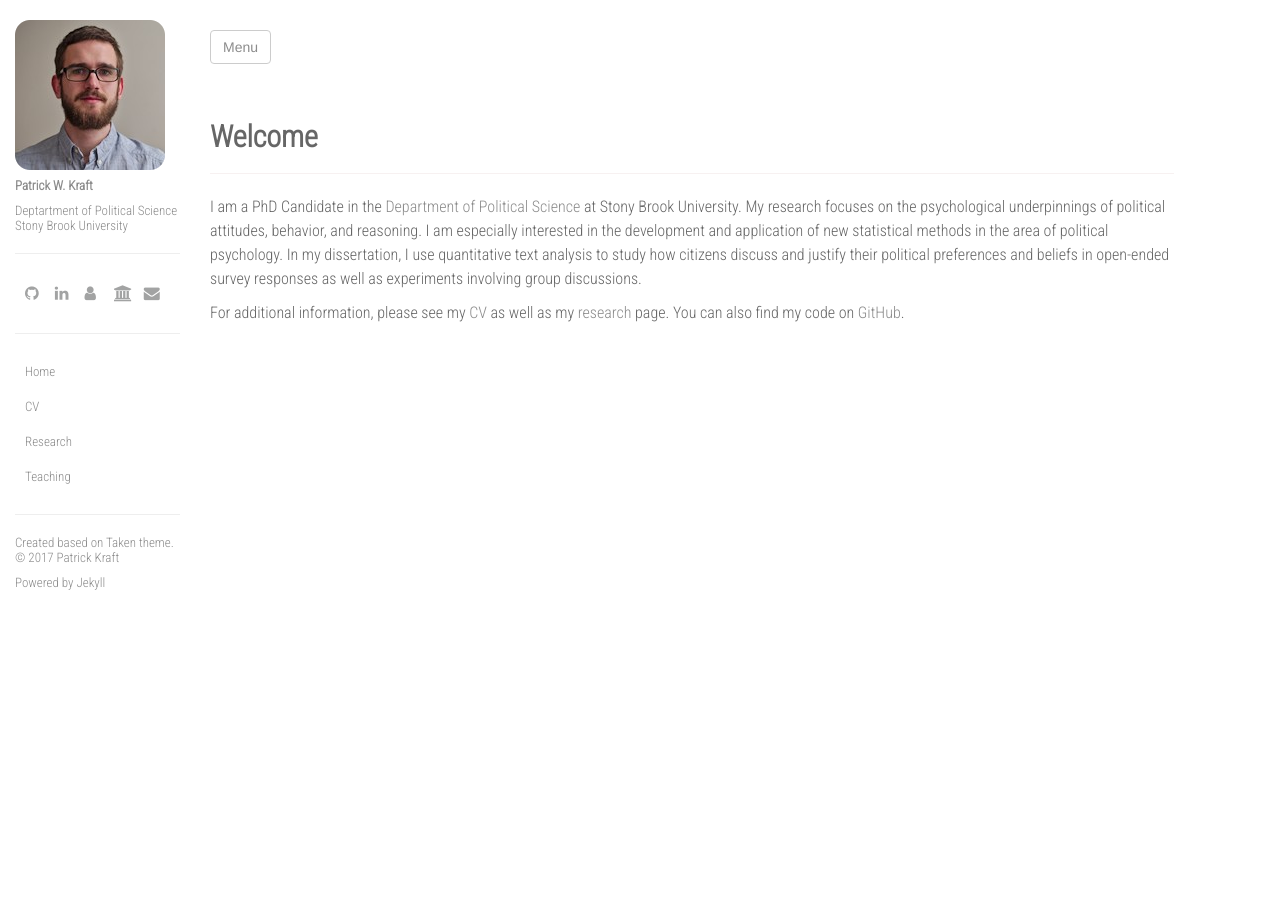
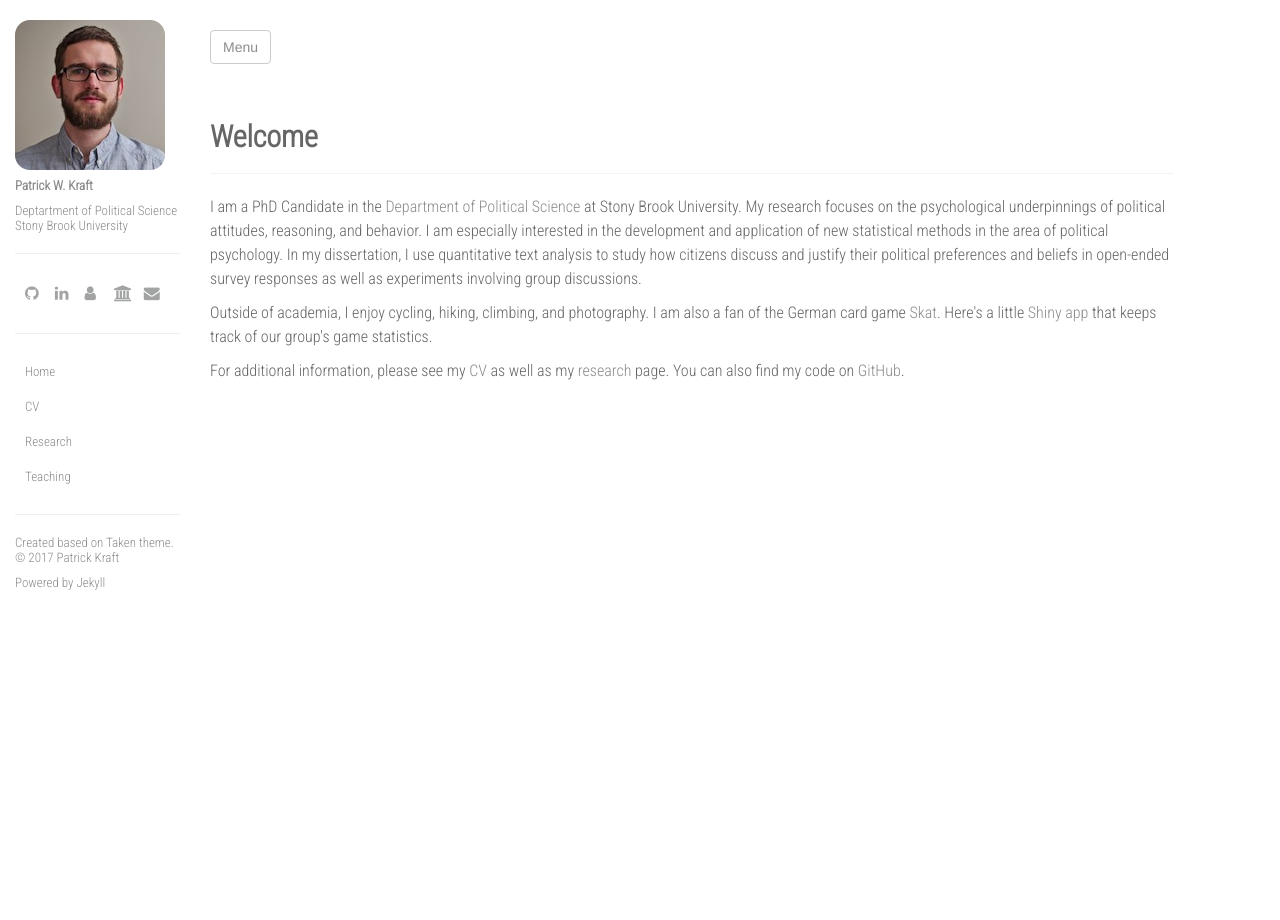
Before and after one commit to pwkraft/pwkraft-old.github.io, a Jekyll site: the page built from index.html, in a window 1280 px wide. Built offline with Jekyll 4.4.1, drawn with Linux system fonts in a browser that asks for light colours; nearby versions of some CDN libraries.

Commit message:
add personal info:

```diff
--- a/index.html
+++ b/index.html
@@ -10,7 +10,11 @@ layout: default
   <hr>
 
   <p>
-  I am a PhD Candidate in the <a href="http://www.stonybrook.edu/polsci/" target="blank">Department of Political Science</a> at Stony Brook University. My research focuses on the psychological underpinnings of political attitudes, behavior, and reasoning. I am especially interested in the development and application of new statistical methods in the area of political psychology. In my dissertation, I use quantitative text analysis to study how citizens discuss and justify their political preferences and beliefs in open-ended survey responses as well as experiments involving group discussions.
+  I am a PhD Candidate in the <a href="http://www.stonybrook.edu/polsci/" target="blank">Department of Political Science</a> at Stony Brook University. My research focuses on the psychological underpinnings of political attitudes, reasoning, and behavior. I am especially interested in the development and application of new statistical methods in the area of political psychology. In my dissertation, I use quantitative text analysis to study how citizens discuss and justify their political preferences and beliefs in open-ended survey responses as well as experiments involving group discussions.
+  </p>
+
+  <p>
+  Outside of academia, I enjoy cycling, hiking, climbing, and photography. I am also a fan of the German card game <a href="https://en.wikipedia.org/wiki/Skat_%28card_game%29">Skat</a>. Here's a little <a href="http://pwkraft.shinyapps.io/Skat">Shiny app</a> that keeps track of our group's game statistics.
   </p>
 
   <p>
```
